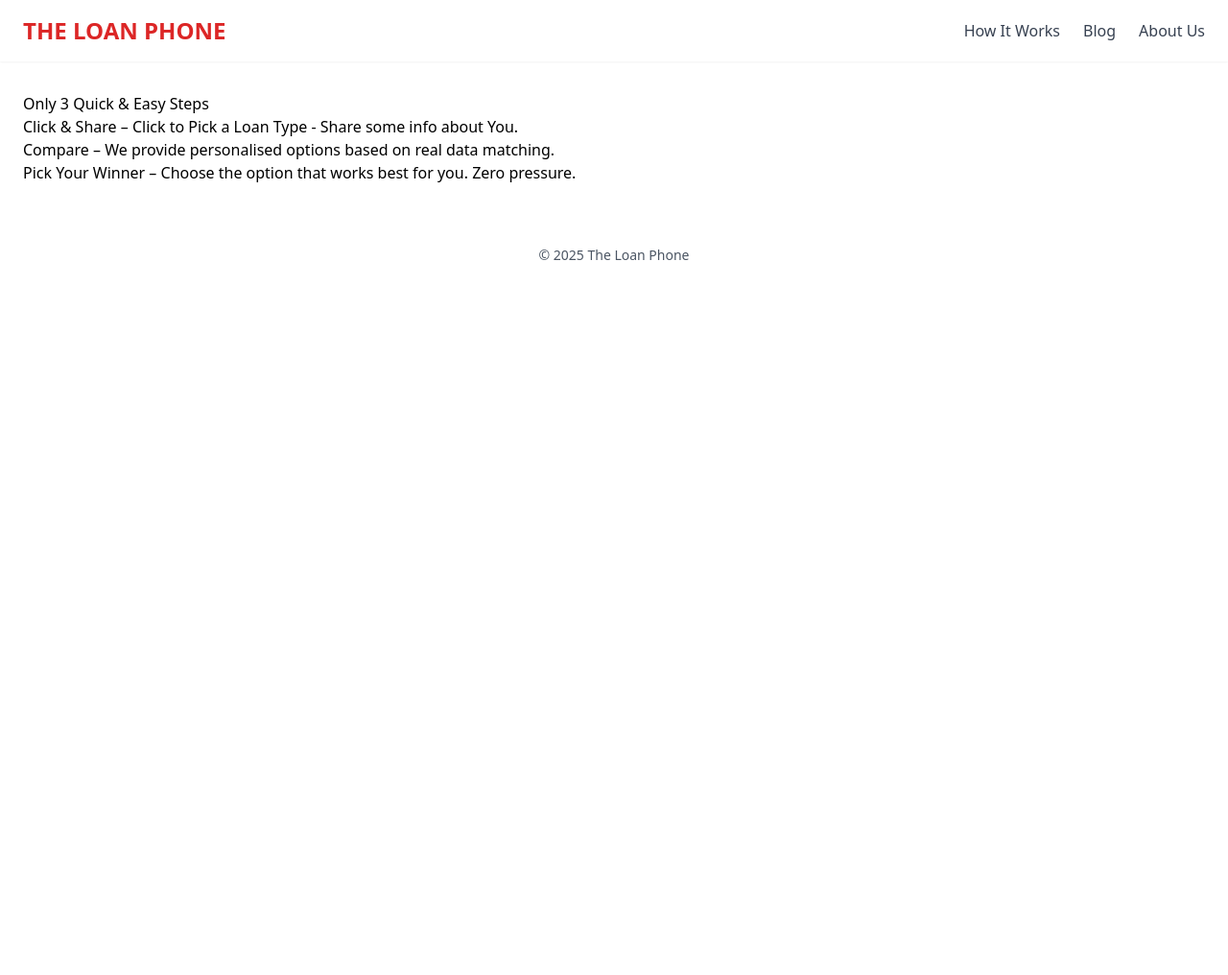
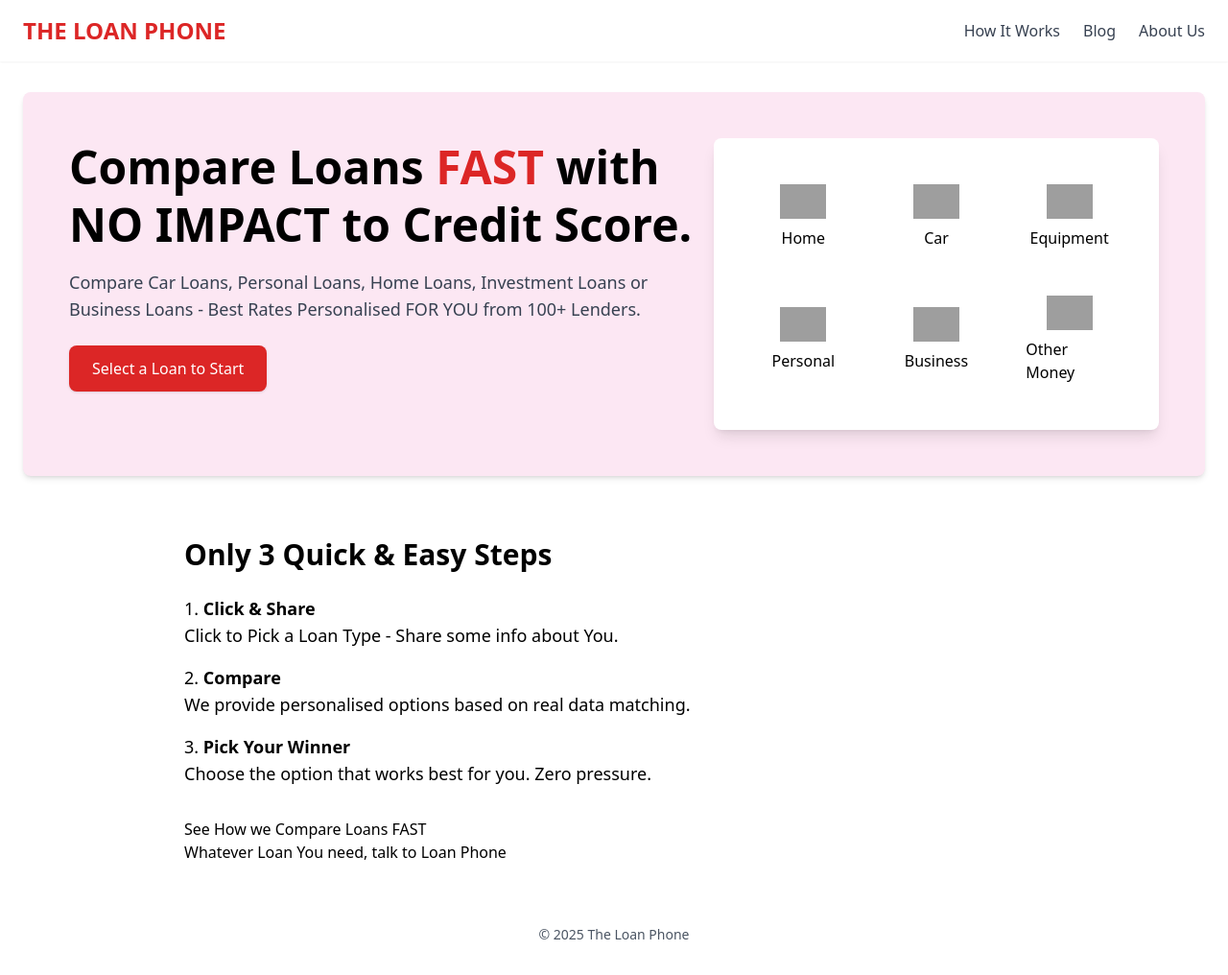
Before and after one commit to AMSumo9/loan-phone-website, a Jekyll site: the page built from index.md, in a window 1280 px wide. Shown: the whole page at 96% size. Built offline with Jekyll 4.4.1, drawn with Linux system fonts in a browser that asks for light colours; nearby versions of some CDN libraries; before the commit the page ends 900 px from its top, so only the background shows below that; grey boxes are pictures that could not be loaded.

Commit message:
Update index.md

```diff
--- a/index.md
+++ b/index.md
@@ -3,20 +3,55 @@ layout: default
 title: "Home"
 ---
 
-<!-- Paste your entire `home.html` body content below -->
-
-<section class="banner ...">
-  <!-- Banner content from your home.html -->
+<section class="bg-pink-100 p-12 rounded-lg shadow-md mb-16">
+  <div class="container mx-auto flex justify-between">
+    <div class="max-w-2xl">
+      <h1 class="text-5xl font-extrabold mb-4 leading-tight">
+        Compare Loans <span class="text-red-600">FAST</span> with NO IMPACT to Credit Score.
+      </h1>
+      <p class="text-lg mb-6 text-gray-700">
+        Compare Car Loans, Personal Loans, Home Loans, Investment Loans or Business Loans - Best Rates Personalised FOR YOU from 100+ Lenders.
+      </p>
+      <a href="#" class="inline-block bg-red-600 text-white px-6 py-3 rounded-lg shadow hover:bg-red-700 transition">
+        Select a Loan to Start
+      </a>
+    </div>
+    <div class="bg-white rounded-lg shadow-lg p-8 grid grid-cols-3 gap-4 w-[600px]">
+      <div class="flex flex-col items-center justify-center p-4 cursor-pointer hover:bg-red-50 rounded-lg">
+        <img src="/assets/icons/home.svg" alt="Home Loan" class="w-12 mb-2" />
+        <span>Home</span>
+      </div>
+      <div class="flex flex-col items-center justify-center p-4 cursor-pointer hover:bg-red-50 rounded-lg">
+        <img src="/assets/icons/car.svg" alt="Car Loan" class="w-12 mb-2" />
+        <span>Car</span>
+      </div>
+      <div class="flex flex-col items-center justify-center p-4 cursor-pointer hover:bg-red-50 rounded-lg">
+        <img src="/assets/icons/equipment.svg" alt="Equipment Loan" class="w-12 mb-2" />
+        <span>Equipment</span>
+      </div>
+      <div class="flex flex-col items-center justify-center p-4 cursor-pointer hover:bg-red-50 rounded-lg">
+        <img src="/assets/icons/personal.svg" alt="Personal Loan" class="w-12 mb-2" />
+        <span>Personal</span>
+      </div>
+      <div class="flex flex-col items-center justify-center p-4 cursor-pointer hover:bg-red-50 rounded-lg">
+        <img src="/assets/icons/business.svg" alt="Business Loan" class="w-12 mb-2" />
+        <span>Business</span>
+      </div>
+      <div class="flex flex-col items-center justify-center p-4 cursor-pointer hover:bg-red-50 rounded-lg">
+        <img src="/assets/icons/other-money.svg" alt="Other Money" class="w-12 mb-2" />
+        <span>Other Money</span>
+      </div>
+    </div>
+  </div>
 </section>
 
-<section>
-  <h2>Only 3 Quick & Easy Steps</h2>
-  <ol>
-    <li>Click & Share – Click to Pick a Loan Type - Share some info about You.</li>
-    <li>Compare – We provide personalised options based on real data matching.</li>
-    <li>Pick Your Winner – Choose the option that works best for you. Zero pressure.</li>
+<section class="max-w-4xl mx-auto">
+  <h2 class="text-3xl font-bold mb-6">Only 3 Quick & Easy Steps</h2>
+  <ol class="list-decimal list-inside text-lg space-y-4">
+    <li><strong>Click & Share</strong><br />Click to Pick a Loan Type - Share some info about You.</li>
+    <li><strong>Compare</strong><br />We provide personalised options based on real data matching.</li>
+    <li><strong>Pick Your Winner</strong><br />Choose the option that works best for you. Zero pressure.</li>
   </ol>
+  <p class="mt-8">See How we Compare Loans FAST</p>
+  <p>Whatever Loan You need, talk to Loan Phone</p>
 </section>
-
-<!-- include any other content you have in your home.html here,
-     but only the inside of <body> tag, no <html>, <head> or <body> -->
```
